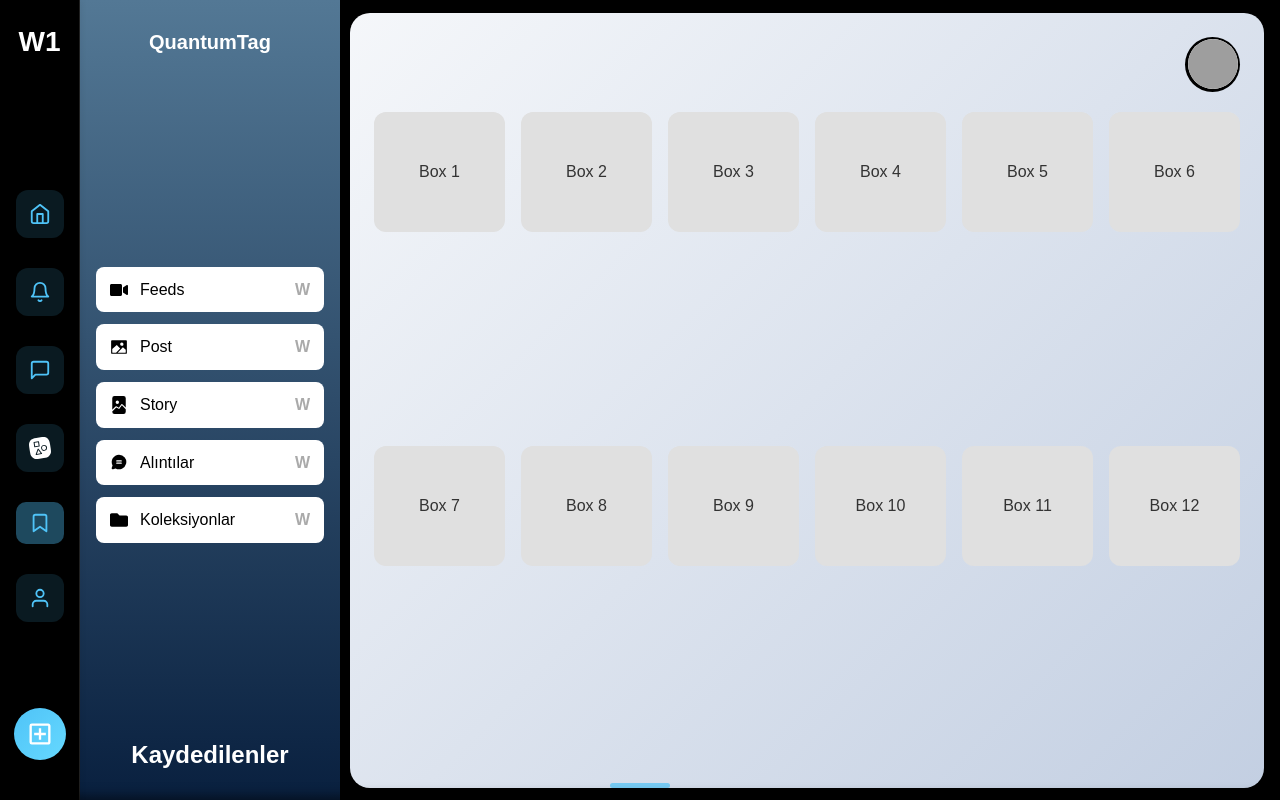
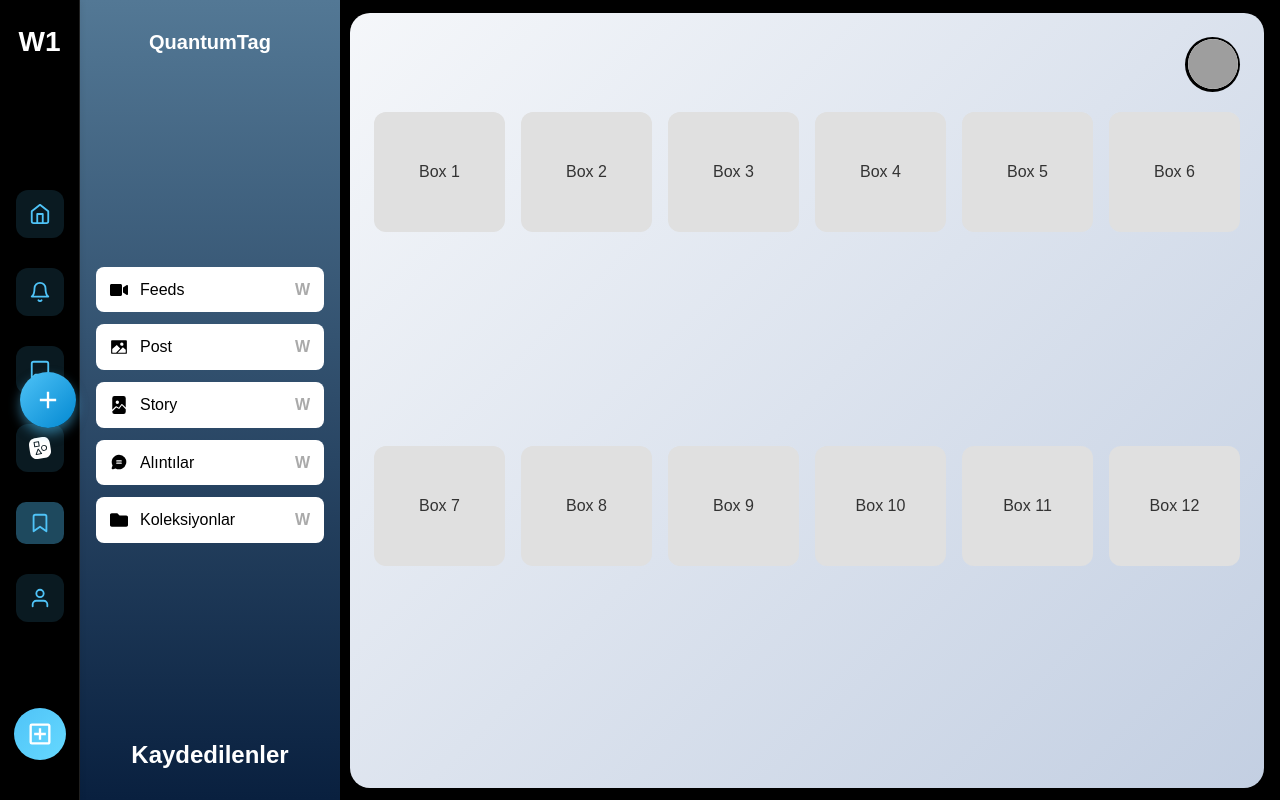
Before and after one commit to Furkan-ThecLifeN/W1, a React (Create React App) app: page /saved in a window 1280 px wide. Built offline with nearby package versions, Linux system fonts and the light colour scheme; grey boxes are pictures that could not be loaded.

Commit message:
second commit

```diff
--- a/src/components/BottomSwipeNav/BottomSwipeNav.jsx
+++ /dev/null
@@ -1,139 +0,0 @@
-import React, { useState, useRef, useEffect } from "react";
-import styles from "./BottomSwipeNav.module.css";
-import BottomNav from "../LeftSideBar/BottomNav";
-
-const BottomSwipeNav = () => {
-  const [isOpen, setIsOpen] = useState(false);
-  const startY = useRef(0);
-  const currentY = useRef(0);
-  const dragging = useRef(false);
-  const [translateY, setTranslateY] = useState(100);
-
-  // Animasyon tamamlandığında transition uygula
-  const [animating, setAnimating] = useState(false);
-
-  useEffect(() => {
-    if (!isOpen) {
-      setTranslateY(100);
-    } else {
-      setTranslateY(0);
-    }
-  }, [isOpen]);
-
-  // TOUCH EVENTS
-  const onTouchStart = (e) => {
-    dragging.current = true;
-    setAnimating(false);
-    startY.current = e.touches[0].clientY;
-  };
-
-  const onTouchMove = (e) => {
-    if (!dragging.current) return;
-    currentY.current = e.touches[0].clientY;
-    handleMove();
-  };
-
-  const onTouchEnd = () => {
-    dragging.current = false;
-    finishMove();
-  };
-
-  // MOUSE EVENTS
-  const onMouseDown = (e) => {
-    dragging.current = true;
-    setAnimating(false);
-    startY.current = e.clientY;
-    window.addEventListener("mousemove", onMouseMove);
-    window.addEventListener("mouseup", onMouseUp);
-  };
-
-  const onMouseMove = (e) => {
-    if (!dragging.current) return;
-    currentY.current = e.clientY;
-    handleMove();
-  };
-
-  const onMouseUp = () => {
-    dragging.current = false;
-    finishMove();
-    window.removeEventListener("mousemove", onMouseMove);
-    window.removeEventListener("mouseup", onMouseUp);
-  };
-
-  // Hareketi hesapla ve translateY ayarla
-  const handleMove = () => {
-    let diff = currentY.current - startY.current;
-
-    if (!isOpen && diff < 0) {
-      // Açılma hareketi (yukarı sürükleme)
-      let newTranslate = 100 + (diff / window.innerHeight) * 100;
-      if (newTranslate < 0) newTranslate = 0;
-      setTranslateY(newTranslate);
-    } else if (isOpen && diff > 0) {
-      // Kapanma hareketi (aşağı sürükleme)
-      let newTranslate = (diff / window.innerHeight) * 100;
-      if (newTranslate > 100) newTranslate = 100;
-      setTranslateY(newTranslate);
-    }
-  };
-
-  // Sürükleme bittiğinde menüyü aç/kapat
-  const finishMove = () => {
-    setAnimating(true);
-    if (!isOpen) {
-      if (translateY < 50) {
-        setIsOpen(true);
-        setTranslateY(0);
-      } else {
-        setTranslateY(100);
-      }
-    } else {
-      if (translateY > 50) {
-        setIsOpen(false);
-        setTranslateY(100);
-      } else {
-        setTranslateY(0);
-      }
-    }
-  };
-
-  return (
-    <>
-      {/* Alt tutma alanı - sadece kapalıyken görünür */}
-      {!isOpen && (
-        <div
-          className={styles.handleArea}
-          onTouchStart={onTouchStart}
-          onTouchMove={onTouchMove}
-          onTouchEnd={onTouchEnd}
-          onMouseDown={onMouseDown}
-          onDoubleClick={() => {
-            setIsOpen(true);
-            setTranslateY(0);
-            setAnimating(true);
-          }}
-        >
-          <div className={styles.handleBar}></div>
-        </div>
-      )}
-
-      {/* Bottom nav */}
-      <div
-        className={styles.bottomNavContainer}
-        style={{
-          transform: `translateY(${translateY}%)`,
-          transition: animating ? "transform 0.3s ease" : "none",
-        }}
-        onTouchStart={onTouchStart}
-        onTouchMove={onTouchMove}
-        onTouchEnd={onTouchEnd}
-        onMouseDown={onMouseDown}
-      >
-        <div className={styles.handleBarTop}></div>
-        <BottomNav />
-      </div>
-    </>
-  );
-};
-
-export default BottomSwipeNav;
--- a/src/components/BottomSwipeNav/BottomSwipeNav.module.css
+++ /dev/null
@@ -1,55 +0,0 @@
-.bottomNavContainer {
-  position: fixed;
-  bottom: 0;
-  left: 0;
-  width: 100%;
-  max-height: 70vh;
-  background: #000;
-  color: #fff;
-  border-top-left-radius: 20px;
-  border-top-right-radius: 20px;
-  box-shadow: 0 -4px 12px rgba(0, 0, 0, 0.5);
-  overflow-y: auto;
-  z-index: 10000;
-  touch-action: none;
-}
-
-.handleArea {
-  position: fixed;
-  bottom: 0;
-  left: 0;
-  width: 100%;
-  height: 30px;
-  background: transparent;
-  z-index: 9999;
-  display: flex;
-  justify-content: center;
-  align-items: center;
-  cursor: grab;
-}
-
-.handleArea:active {
-  cursor: grabbing;
-}
-
-.handleBar {
-  width: 60px;
-  height: 5px;
-  background: #4fc3f7;
-  border-radius: 10px;
-  opacity: 0.7;
-}
-
-.handleBarTop {
-  width: 60px;
-  height: 5px;
-  margin: 8px auto 12px auto;
-  background: #4fc3f7;
-  border-radius: 10px;
-  opacity: 0.8;
-  cursor: grab;
-}
-
-.handleBarTop:active {
-  cursor: grabbing;
-}
--- /dev/null
+++ b/src/components/BottomToggleNav/BottomToggleNav.jsx
@@ -0,0 +1,84 @@
+import React, { useState, useRef, useEffect } from "react";
+import styles from "./BottomToggleNav.module.css";
+import { MdAdd } from "react-icons/md";
+import BottomNav from "../LeftSideBar/BottomNav";
+
+const BottomToggleNav = () => {
+  const [isOpen, setIsOpen] = useState(false);
+  const [pos, setPos] = useState({ x: 20, y: window.innerHeight / 2 - 28 }); // Orta yükseklik, kenara sabit
+  const dragging = useRef(false);
+  const offset = useRef({ x: 0, y: 0 });
+
+  useEffect(() => {
+    const handleResize = () => {
+      // Yüksekliğe göre pozisyonu koru, ekran küçülürse taşmasın
+      setPos((prev) => ({
+        x: Math.min(prev.x, window.innerWidth - 60),
+        y: Math.min(prev.y, window.innerHeight - 60),
+      }));
+    };
+    window.addEventListener("resize", handleResize);
+    return () => window.removeEventListener("resize", handleResize);
+  }, []);
+
+  const onMouseDown = (e) => {
+    dragging.current = true;
+    offset.current = {
+      x: e.clientX - pos.x,
+      y: e.clientY - pos.y,
+    };
+    window.addEventListener("mousemove", onMouseMove);
+    window.addEventListener("mouseup", onMouseUp);
+  };
+
+  const onMouseMove = (e) => {
+    if (!dragging.current) return;
+
+    let newX = e.clientX - offset.current.x;
+    let newY = e.clientY - offset.current.y;
+
+    // Ekran sınırlarını aşmasın
+    newX = Math.max(0, Math.min(newX, window.innerWidth - 60));
+    newY = Math.max(0, Math.min(newY, window.innerHeight - 60));
+
+    setPos({ x: newX, y: newY });
+  };
+
+  const onMouseUp = () => {
+    dragging.current = false;
+    window.removeEventListener("mousemove", onMouseMove);
+    window.removeEventListener("mouseup", onMouseUp);
+  };
+
+  const toggleNav = () => {
+    if (dragging.current) return;
+    setIsOpen((prev) => !prev);
+  };
+
+  return (
+    <>
+      <div
+        className={styles.floatingButton}
+        onMouseDown={onMouseDown}
+        onClick={toggleNav}
+        style={{
+          left: pos.x + "px",
+          top: pos.y + "px",
+          position: "fixed",
+        }}
+      >
+        <MdAdd className={styles.icon} />
+      </div>
+
+      <div
+        className={`${styles.bottomNavWrapper} ${
+          isOpen ? styles.show : styles.hide
+        }`}
+      >
+        <BottomNav />
+      </div>
+    </>
+  );
+};
+
+export default BottomToggleNav;
--- /dev/null
+++ b/src/components/BottomToggleNav/BottomToggleNav.module.css
@@ -0,0 +1,33 @@
+.floatingButton {
+  width: 56px;
+  height: 56px;
+  background: linear-gradient(135deg, #4fc3f7, #0288d1);
+  border-radius: 50%;
+  box-shadow: 0 6px 12px rgba(79, 195, 247, 0.5);
+  display: flex;
+  justify-content: center;
+  align-items: center;
+  cursor: grab;
+  user-select: none;
+  transition: background 0.3s ease, box-shadow 0.3s ease, transform 0.2s ease;
+  z-index: 10000;
+  border: none;
+  outline: none;
+}
+
+.floatingButton:active {
+  cursor: grabbing;
+  transform: scale(0.95);
+  box-shadow: 0 4px 8px rgba(79, 195, 247, 0.7);
+}
+
+.floatingButton:hover {
+  background: linear-gradient(135deg, #81d4fa, #039be5);
+  box-shadow: 0 8px 16px rgba(33, 150, 243, 0.7);
+}
+
+.icon {
+  color: white;
+  font-size: 28px;
+  pointer-events: none; /* ikon tıklamayı engeller, buton bazında event olur */
+}
--- a/src/pages/Discover/Discover.jsx
+++ b/src/pages/Discover/Discover.jsx
@@ -1,7 +1,7 @@
 import React from "react";
 import Sidebar from "../../components/LeftSideBar/Sidebar";
 import ExploreFeed from "../../components/Feeds/ExploreFeed/ExploreFeed";
-import BottomSwipeNav from "../../components/BottomSwipeNav/BottomSwipeNav";
+import BottomToggleNav from "../../components/BottomToggleNav/BottomToggleNav";
 import styles from "./Discover.module.css";
 
 const Discover = () => {
@@ -9,7 +9,7 @@ const Discover = () => {
     <div className={styles.discover}>
       <Sidebar />
       <ExploreFeed />
-      <BottomSwipeNav />
+      <BottomToggleNav />
     </div>
   );
 };
--- a/src/pages/MessagePage/MessagesPage.jsx
+++ b/src/pages/MessagePage/MessagesPage.jsx
@@ -4,7 +4,7 @@ import BottomNav from "../../components/LeftSideBar/BottomNav";
 import MessagesSection from "../../components/Messages/MessagesSection";
 import Styles from "./MessagesPage.module.css";
 import MessagesMobile from "../../components/Messages/MessagesMobile/MessagesMobile";
-import BottomSwipeNav from "../../components/BottomSwipeNav/BottomSwipeNav";
+import BottomToggleNav from "../../components/BottomToggleNav/BottomToggleNav";
 
 const MessagesPage = () => {
   const [showBottomNav, setShowBottomNav] = useState(true);
@@ -20,7 +20,7 @@ const MessagesPage = () => {
           hideBottomNav={(shouldHide) => setShowBottomNav(!shouldHide)}
         />
       </div>
-      {showBottomNav && <BottomSwipeNav />}
+      {showBottomNav && <BottomToggleNav />}
     </div>
   );
 };
--- a/src/pages/Notification/NotificationPage.jsx
+++ b/src/pages/Notification/NotificationPage.jsx
@@ -3,14 +3,14 @@ import Sidebar from "../../components/LeftSideBar/Sidebar";
 import Notification from "../../components/Notification/Notification";
 import Styles from "./NotificationPage.module.css";
 import BottomNav from "../../components/LeftSideBar/BottomNav";
-import BottomSwipeNav from "../../components/BottomSwipeNav/BottomSwipeNav";
+import BottomToggleNav from "../../components/BottomToggleNav/BottomToggleNav";
 
 const NotificationsPage = () => {
   return (
     <div className={Styles.notification_container}>
       <Sidebar />
       <Notification />
-      <BottomSwipeNav />
+      <BottomToggleNav />
     </div>
   );
 };
--- a/src/pages/SavedPage/SavedPage.jsx
+++ b/src/pages/SavedPage/SavedPage.jsx
@@ -2,7 +2,7 @@ import React, { useState, useEffect } from "react";
 import SavedPanel from "../../components/SavedPage/SavedPanel/SavedPanel";
 import Sidebar from "../../components/LeftSideBar/Sidebar";
 import ContentDisplay from "../../components/SavedPage/ContentDisplay/ContentDisplay";
-import FloatingToggleNav from "../../components/BottomSwipeNav/BottomSwipeNav";
+import BottomToggleNav from "../../components/BottomToggleNav/BottomToggleNav";
 import MobileSavedPage from "../../components/SavedPage/MobileSavedPage/MobileSavedPage";
 import styles from "./SavedPage.module.css";
 
@@ -21,7 +21,7 @@ const SavedPage = () => {
   return (
     <>
       <MobileSavedPage />
-      <FloatingToggleNav />
+      <BottomToggleNav />
     </>
   );
 }
@@ -33,7 +33,7 @@ const SavedPage = () => {
         <SavedPanel />
         <ContentDisplay title="Box" />
       </div>
-      <FloatingToggleNav />
+      <BottomToggleNav />
     </div>
   );
 };
--- a/src/pages/home/HomePage.jsx
+++ b/src/pages/home/HomePage.jsx
@@ -6,7 +6,7 @@ import PostCard from "../../components/Post/PostCard";
 import TweetCard from "../../components/TweetCard/TweetCard";
 import BottomNav from "../../components/LeftSideBar/BottomNav";
 import { NavLink } from "react-router-dom";
-import BottomSwipeNav from "../../components/BottomSwipeNav/BottomSwipeNav";
+import BottomToggleNav from "../../components/BottomToggleNav/BottomToggleNav";
 
 const Home = () => {
   return (
@@ -25,7 +25,7 @@ const Home = () => {
         </div>
         <RightSidebar />
       </div>
-      <BottomSwipeNav />
+      <BottomToggleNav />
     </>
   );
 };
```
